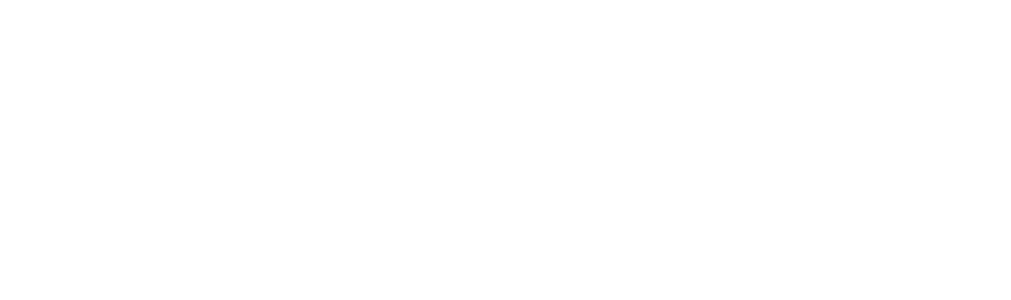
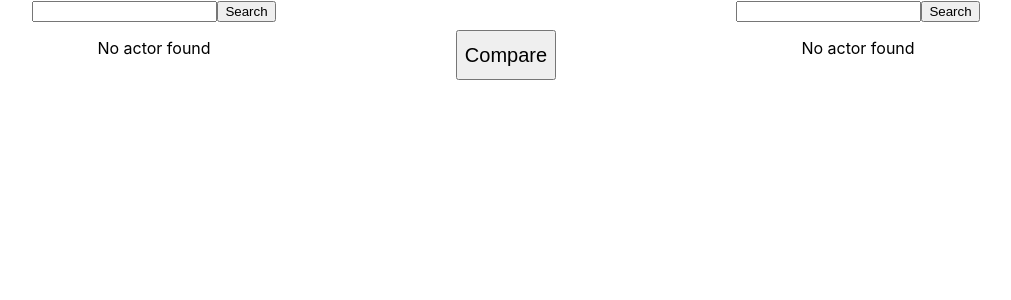
Before and after one commit to JustinMrks/film-compare-tool, a React (Create React App) app: page / in a window 1280 px wide. Shown: the top 300 px of the page, without its empty margins (134-1145 px from the left). Built offline with nearby package versions, Linux system fonts and the light colour scheme; the HTML template or start-up script is replaced by a standard one.

Commit message:
Basic search and display functionality #DRY

```diff
--- a/package.json
+++ b/package.json
@@ -6,6 +6,7 @@
     "@testing-library/jest-dom": "^5.16.5",
     "@testing-library/react": "^13.4.0",
     "@testing-library/user-event": "^13.5.0",
+    "axios": "^1.4.0",
     "react": "^18.2.0",
     "react-dom": "^18.2.0",
     "react-scripts": "5.0.1",
--- a/public/index.html
+++ b/public/index.html
@@ -14,7 +14,6 @@
       manifest.json provides metadata used when your web app is installed on a
       user's mobile device or desktop. See https://developers.google.com/web/fundamentals/web-app-manifest/
     -->
-    <link rel="manifest" href="%PUBLIC_URL%/manifest.json" />
     <!--
       Notice the use of %PUBLIC_URL% in the tags above.
       It will be replaced with the URL of the `public` folder during the build.
--- /dev/null
+++ b/src/Actor.js
@@ -0,0 +1,33 @@
+import React, { useState } from 'react';
+import MovieCard from './MovieCard';
+
+const Actor = ({ actState, setActState, fetchMovies }) => {
+  let [actor, setActor] = useState('');
+
+  const handleChange = (e) => {
+    setActor(e.target.value);
+  };
+
+  const handleSubmit = (e) => {
+    e.preventDefault();
+    fetchMovies(setActState, actor);
+  };
+
+  return (
+    <div className="actor-container">
+      <form>
+        <input type="text" value={actor} onChange={handleChange} />
+        <button onClick={handleSubmit}>Search</button>
+      </form>
+      {actState ? (
+        actState.movies.map((movie, index) => (
+          <MovieCard key={index} movie={movie} />
+        ))
+      ) : (
+        <p> No actor found </p>
+      )}
+    </div>
+  );
+};
+
+export default Actor;
--- a/src/App.css
+++ b/src/App.css
@@ -1,38 +1,34 @@
+/* * {
+  outline: 1px solid red;
+} */
+
 .App {
-  text-align: center;
+  display: flex;
+  min-height: 100%;
+  justify-content: space-between;
 }
 
-.App-logo {
-  height: 40vmin;
-  pointer-events: none;
+.compare-button {
+  height: 50px;
+  width: 100px;
+  font-size: 20px;
+  margin-top: 30px;
 }
 
-@media (prefers-reduced-motion: no-preference) {
-  .App-logo {
-    animation: App-logo-spin infinite 20s linear;
-  }
+.actor-container {
+  display: flex;
+  flex-direction: column;
+  width: 45%;
+  align-items: center;
 }
 
-.App-header {
-  background-color: #282c34;
-  min-height: 100vh;
+.movie-card {
   display: flex;
   flex-direction: column;
   align-items: center;
-  justify-content: center;
-  font-size: calc(10px + 2vmin);
-  color: white;
 }
 
-.App-link {
-  color: #61dafb;
+.poster {
+  height: auto;
+  width: 200px;
 }
-
-@keyframes App-logo-spin {
-  from {
-    transform: rotate(0deg);
-  }
-  to {
-    transform: rotate(360deg);
-  }
-}
--- a/src/App.js
+++ b/src/App.js
@@ -1,7 +1,52 @@
+import axios from 'axios';
 import './App.css';
+import { useState } from 'react';
+
+import Actor from './Actor';
 
 function App() {
-  return <div className="App"></div>;
+  const [act1, setAct1] = useState();
+  const [act2, setAct2] = useState();
+  const [errMsg, setErrMsg] = useState('');
+
+  //options for the fetch to allow us to hit the proper endpoints
+  const options = {
+    headers: {
+      'X-RapidAPI-Key': '400baa31efmsh90843526a9ed21fp1aefcfjsna50abfee7ad2',
+      'X-RapidAPI-Host': 'actor-movie-api1.p.rapidapi.com',
+    },
+    params: { apiKey: '62ffac58c57333a136053150eaa1b587' },
+  };
+
+  //function to fetch the filmography and add it to state
+  const fetchMovies = (setActFunction, actorName) => {
+    axios
+      .get(
+        `https://actor-movie-api1.p.rapidapi.com/getid/${actorName}`,
+        options
+      )
+      .then((res) => {
+        const dataArray = res.data.map((item) => {
+          return {
+            //extracting only the information we need from the api
+            title: item.title,
+            overview: item.overview,
+            character: item.character,
+            img: `https://image.tmdb.org/t/p/w300_and_h450_bestv2${item.poster_path}`,
+          };
+        });
+        setActFunction({ actor: actorName, movies: [...dataArray] });
+      })
+      .catch((err) => setErrMsg(err));
+  };
+
+  return (
+    <div className="App">
+      <Actor actState={act1} setActState={setAct1} fetchMovies={fetchMovies} />
+      <button className="compare-button">Compare</button>
+      <Actor actState={act2} setActState={setAct2} fetchMovies={fetchMovies} />
+    </div>
+  );
 }
 
 export default App;
--- /dev/null
+++ b/src/MovieCard.js
@@ -0,0 +1,12 @@
+import React from 'react';
+
+const MovieCard = ({ movie }) => {
+  return (
+    <div className="movie-card">
+      <img className="poster" src={movie.img} alt="poster for the movie" />
+      <h1> {movie.title} </h1>
+    </div>
+  );
+};
+
+export default MovieCard;
```
Also changed, not shown: 1 other file (tests, documents, lock files or other folders).
